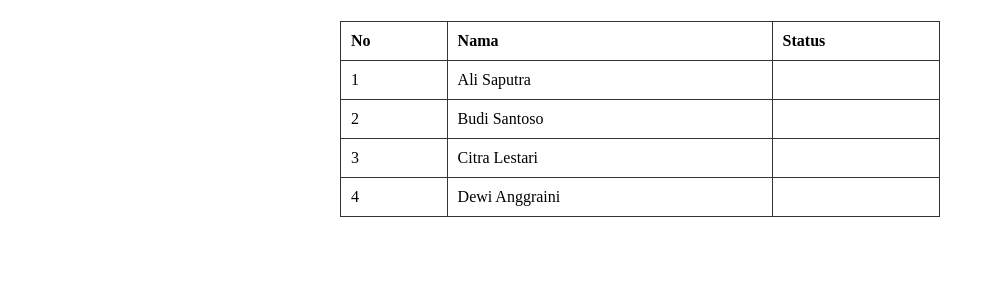
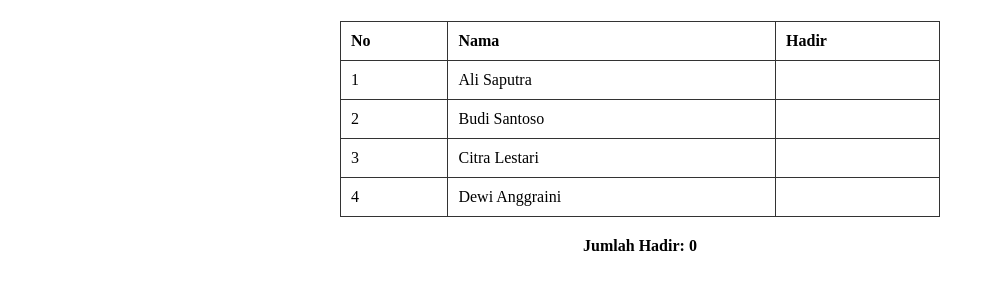
Before and after one commit to ihsanfaisal/latihan18, a plain HTML site: page index.html in a window 1280 px wide. Shown: the part 59-348 px from the top of the page, without its empty margins (0-996 px from the left). Drawn offline with nearby package versions, Linux system fonts and the light colour scheme.

Commit message:
Menambah fitur jumlah kehadiran

```diff
--- a/index.html
+++ b/index.html
@@ -29,6 +29,12 @@
       background-color: #f0f0f0;
       cursor: pointer;
     }
+
+    #jumlahHadir {
+      text-align: center;
+      font-weight: bold;
+      margin-top: 15px;
+    }
   </style>
 </head>
 <body>
@@ -39,7 +45,7 @@
       <tr>
         <th>No</th>
         <th>Nama</th>
-        <th>Status</th>
+        <th>Hadir</th>
       </tr>
     </thead>
     <tbody>
@@ -66,10 +72,18 @@
     </tbody>
   </table>
 
+  <div id="jumlahHadir">Jumlah Hadir: 0</div>
+
   <script>
+    function updateJumlahHadir() {
+      const jumlah = $('tbody tr.hadir').length;
+      $('#jumlahHadir').text('Jumlah Hadir: ' + jumlah);
+    }
+
     $(document).ready(function() {
       $('tbody tr').click(function() {
         $(this).toggleClass('hadir');
+        updateJumlahHadir();
       });
     });
   </script>
```
